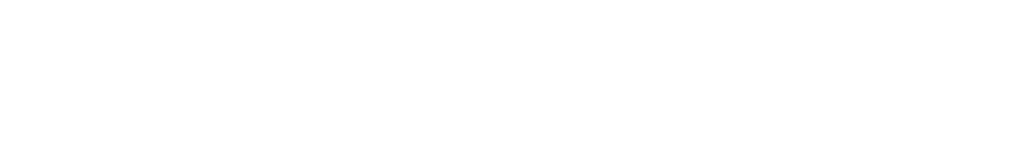
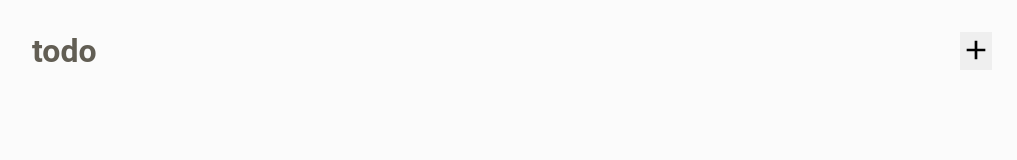
Before and after one commit to GSG-G13/Abdullah-Mohammed--ToDo, a plain HTML site: page index.html in a window 1280 px wide. Shown: the whole page, without its empty margins (128-1145 px from the left). Drawn offline with Linux system fonts and the light colour scheme.

Commit message:
Done from first version from header task relate#3

```diff
--- a/index.html
+++ b/index.html
@@ -1,15 +1,28 @@
 <!DOCTYPE html>
 <html lang="en">
   <head>
-  <meta charset="UTF-8">
-  <meta http-equiv="X-UA-Compatible" content="IE=edge">
-  <meta name="viewport" content="width=device-width, initial-scale=1.0">
+    <meta charset="UTF-8" />
+    <meta http-equiv="X-UA-Compatible" content="IE=edge" />
+    <meta name="viewport" content="width=device-width, initial-scale=1.0" />
     <title>Todo</title>
-  <link rel="stylesheet" href="style.css">
-  <link rel="icon" href="https://mir-s3-cdn-cf.behance.net/user/source/0e77cd692314441.63a85b61412a7.png">
+    <link rel="stylesheet" href="style.css" />
+    <link
+      rel="icon"
+      href="https://mir-s3-cdn-cf.behance.net/user/source/0e77cd692314441.63a85b61412a7.png"
+    />
   </head>
   <body>
-
+    <section class="container">
+      <header>
+        <a href="index.html">todo</a>
+        <button id="add-task">
+          <svg xmlns="http://www.w3.org/2000/svg" viewBox="0 0 24 24" width="24" height="24"><path fill="none" d="M0 0h24v24H0z"/><path d="M11 11V5h2v6h6v2h-6v6h-2v-6H5v-2z" fill="rgba(0,0,0,1)"/></svg>
+            <path fill="none" d="M0 0h24v24H0z" />
+            <path d="M11 11V5h2v6h6v2h-6v6h-2v-6H5v-2z" />
+          </svg>
+        </button>
+      </header>
+    </section>
     <script src="script.js"></script>
   </body>
 </html>
--- a/style.css
+++ b/style.css
@@ -0,0 +1,47 @@
+* {
+  margin: 0;
+  padding: 0;
+  box-sizing: border-box;
+  overflow: hidden;
+}
+body {
+  font-family: "Roboto", sans-serif;
+  background-color: #f2f2f241;
+}
+
+.container {
+  height: 100vh;
+  margin: 0 auto;
+}
+
+header {
+  display: flex;
+  justify-content: space-between;
+  padding: 2rem;
+}
+header a {
+  text-decoration: none;
+  color: #625e54;
+  font-weight: bold;
+  font-size: 2rem;
+}
+header button#add-task {
+  border: none;
+  cursor: pointer;
+}
+
+header button#add-task > svg {
+  width: 2rem;
+  height: 2rem;
+}
+
+@media (max-width: 899px) {
+  .container {
+    max-width: 600px;
+  }
+}
+@media (min-width: 900px) {
+  .container {
+    width: 80vw;
+  }
+}
```
Lines whose indentation alone changed are shown as unchanged.
